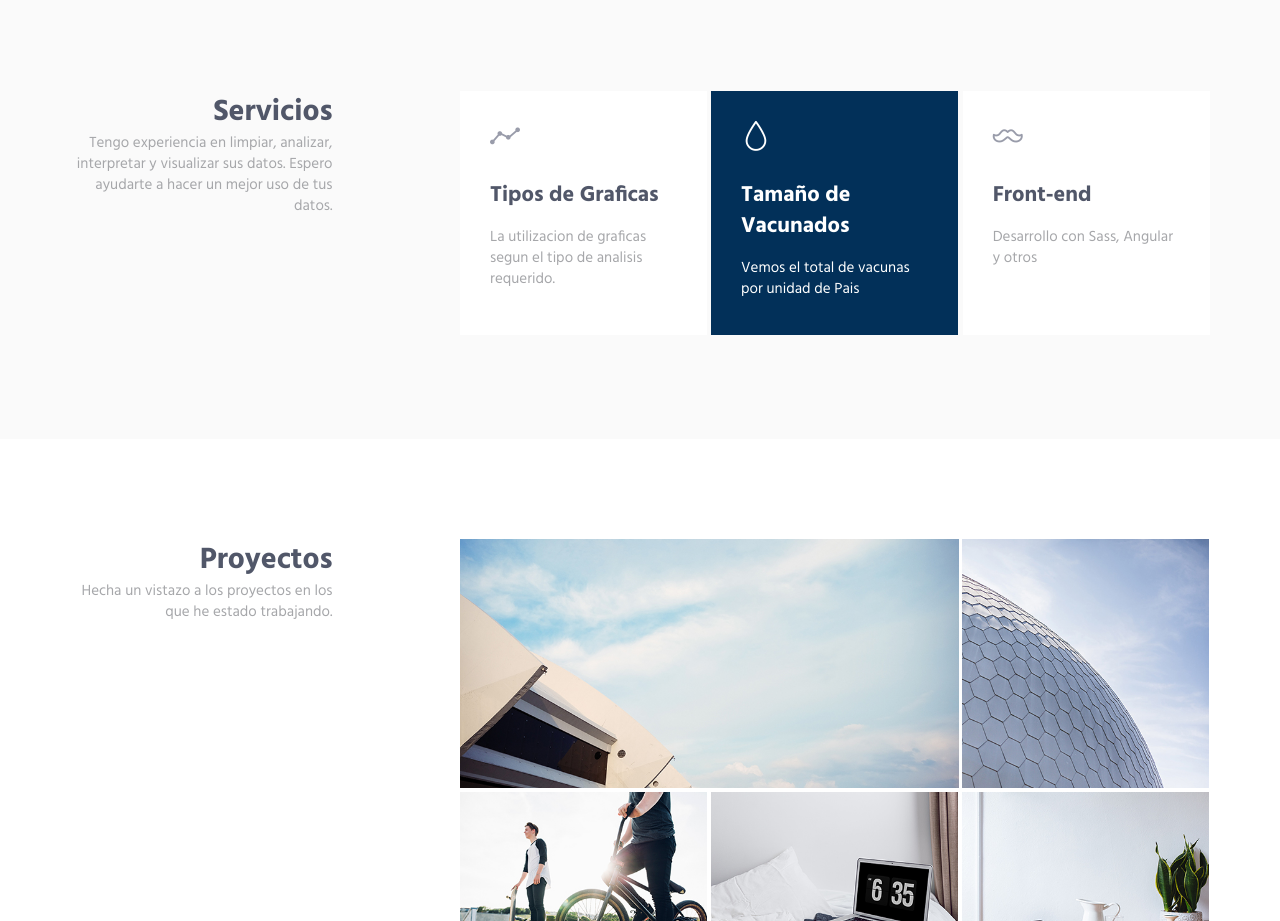
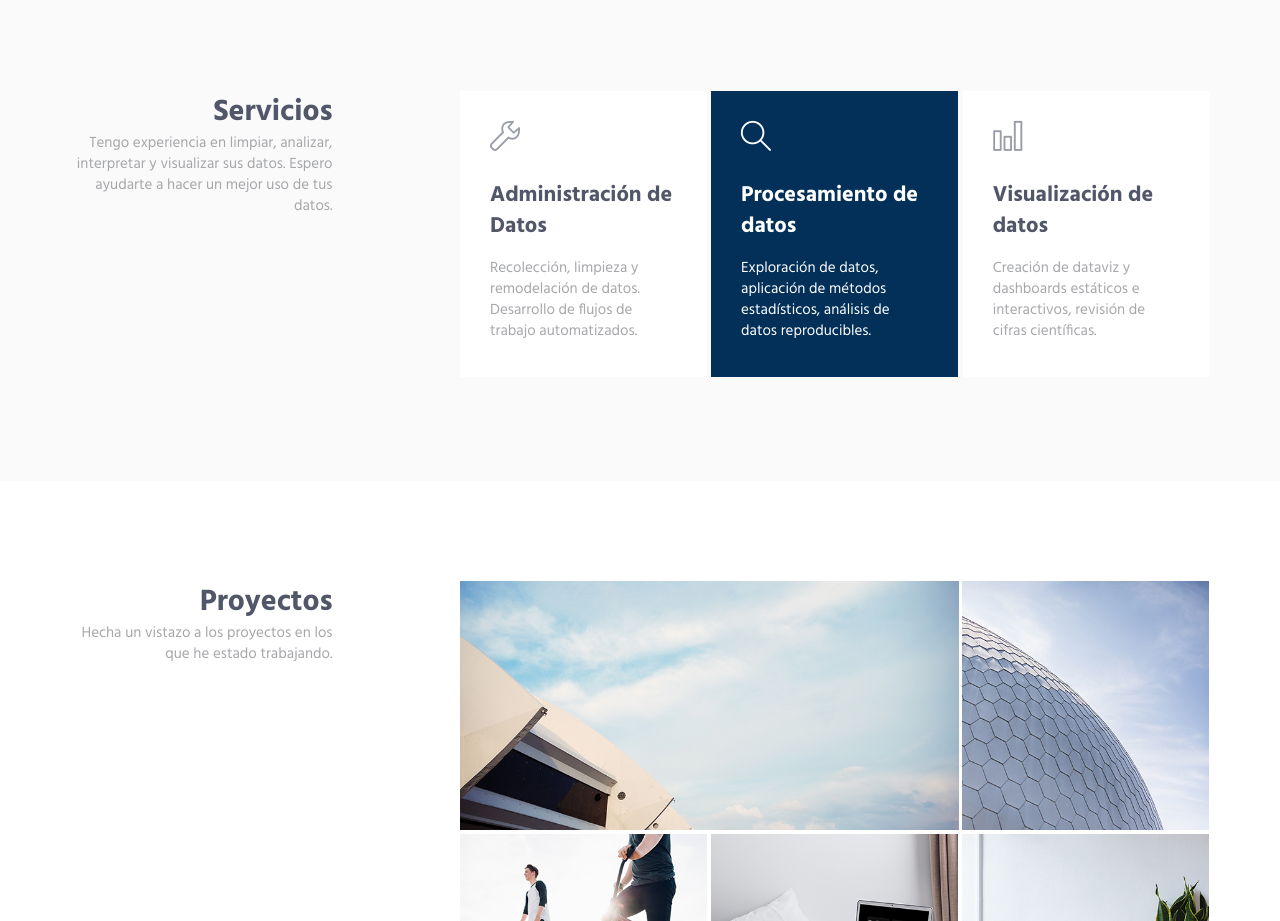
Before and after one commit to gildder/gildder.github.io, a website: page index.html in a window 1280 px wide. Shown: the part 980-1901 px from the top of the page. Drawn offline with Linux system fonts and the light colour scheme.

Commit message:
Se actualizo la descripcion e iconos de los servicios.

```diff
--- a/index.html
+++ b/index.html
@@ -135,12 +135,12 @@
               <div class="col-md-4 md-margin-b-4">
                 <div class="service" data-height="height">
                   <div class="service-element">
-                    <i class="service-icon icon-graph"></i>
+                    <i class="service-icon icon-wrench"></i>
                   </div>
                   <div class="service-info">
-                    <h3>Tipos de Graficas</h3>
+                    <h3>Administración de Datos</h3>
                     <p class="margin-b-5">
-                      La utilizacion de graficas segun el tipo de analisis requerido.
+                      Recolección, limpieza y remodelación de datos. Desarrollo de flujos de trabajo automatizados.
                     </p>
                   </div>
                   <a href="#" class="content-wrapper-link"></a>
@@ -150,12 +150,12 @@
                 <div class="service bg-color-base wow zoomIn" data-height="height" data-wow-duration=".3"
                   data-wow-delay=".1s">
                   <div class="service-element">
-                    <i class="service-icon color-white icon-drop"></i>
+                    <i class="service-icon color-white icon-magnifier"></i>
                   </div>
                   <div class="service-info">
-                    <h3 class="color-white">Tamaño de Vacunados</h3>
+                    <h3 class="color-white">Procesamiento de datos</h3>
                     <p class="color-white margin-b-5">
-                      Vemos el total de vacunas por unidad de Pais
+                      Exploración de datos, aplicación de métodos estadísticos, análisis de datos reproducibles.
                     </p>
                   </div>
                   <a href="#" class="content-wrapper-link"></a>
@@ -164,12 +164,12 @@
               <div class="col-md-4">
                 <div class="service" data-height="height">
                   <div class="service-element">
-                    <i class="service-icon icon-mustache"></i>
+                    <i class="service-icon icon-chart"></i>
                   </div>
                   <div class="service-info">
-                    <h3>Front-end</h3>
+                    <h3>Visualización de datos</h3>
                     <p class="margin-b-5">
-                      Desarrollo con Sass, Angular y otros
+                      Creación de dataviz y dashboards estáticos e interactivos, revisión de cifras científicas.
                     </p>
                   </div>
                   <a href="#" class="content-wrapper-link"></a>
@@ -180,6 +180,7 @@
         </div>
       </div>
     </div>
+  </div>
   </div>
 
   <div id="work">
```
